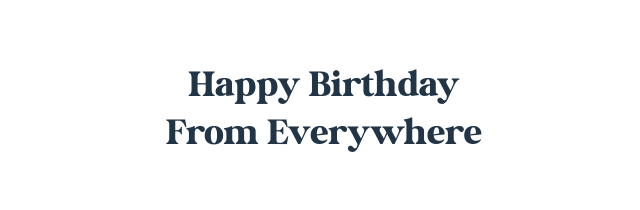
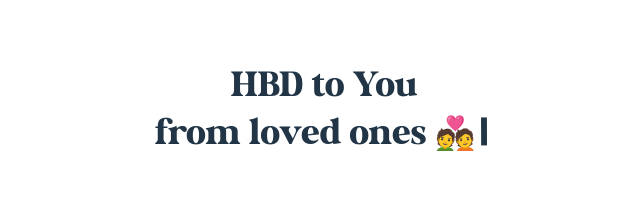
Before and after one commit to yumincho/birthday, a React (Vite) app: page / in a window 1280 px wide. Shown: the top 210 px of the page, without its empty margins (316-956 px from the left). Built offline with nearby package versions, Linux system fonts and the light colour scheme; no server answers; what pocketbase would draw is missing.

Commit message:
:sparkles: Add typing animation to title

```diff
--- a/package.json
+++ b/package.json
@@ -18,7 +18,8 @@
     "react-icons": "^5.2.1",
     "react-input-emoji": "^5.9.0",
     "react-odometerjs": "^3.1.3",
-    "react-router-dom": "^6.23.1"
+    "react-router-dom": "^6.23.1",
+    "react-type-animation": "^3.2.0"
   },
   "devDependencies": {
     "@react-three/drei": "^9.106.0",
--- a/src/pages/CreatePage.tsx
+++ b/src/pages/CreatePage.tsx
@@ -2,6 +2,7 @@ import { createBirthdayer } from "@/api/api";
 import { useNavigate } from "react-router-dom";
 import { useState } from "react";
 import InputEmoji from "react-input-emoji";
+import { TypeAnimation } from "react-type-animation";
 
 const CreatePage = () => {
   const [emojis, setEmojis] = useState<string>("");
@@ -30,8 +31,20 @@ const CreatePage = () => {
   return (
     <div className="pageLayout">
       <div className="title" style={{ marginTop: "2rem" }}>
-        <span>Happy Birthday</span>
-        <span>From Everywhere</span>
+        <span>HBD to You</span>
+        <TypeAnimation
+          className="typeAnimation"
+          sequence={[
+            "from friends 🙌",
+            1500,
+            "from loved ones 💑",
+            1500,
+            "from all of us! 🌍",
+            1500,
+          ]}
+          speed={1}
+          repeat={Infinity}
+        />
       </div>
       <form onSubmit={handleSubmit}>
         <label>
```
Also changed, not shown: 1 other file (tests, documents, lock files or other folders).
